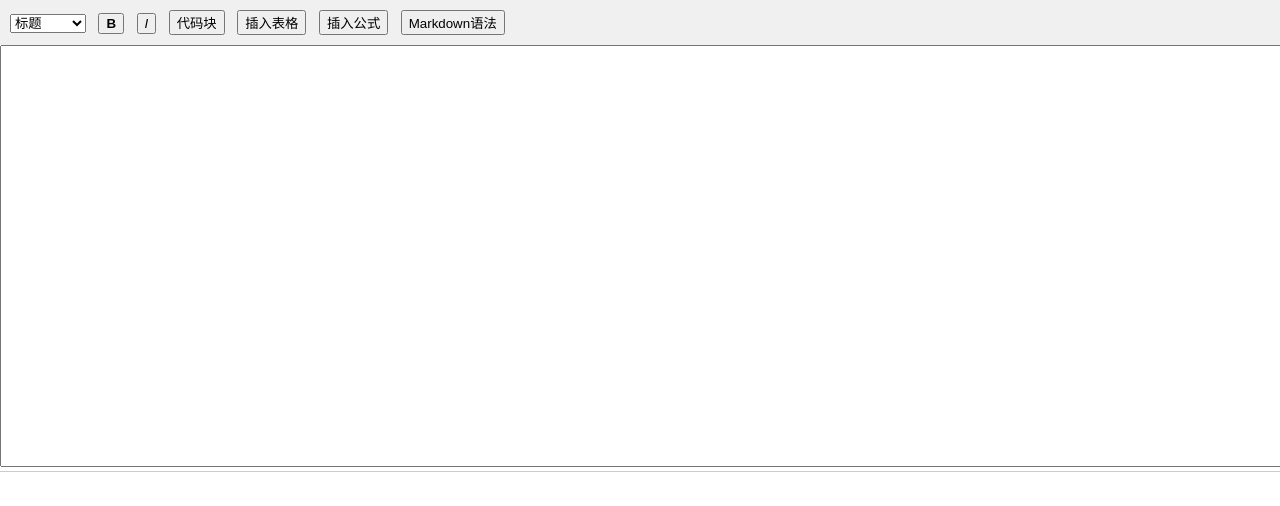
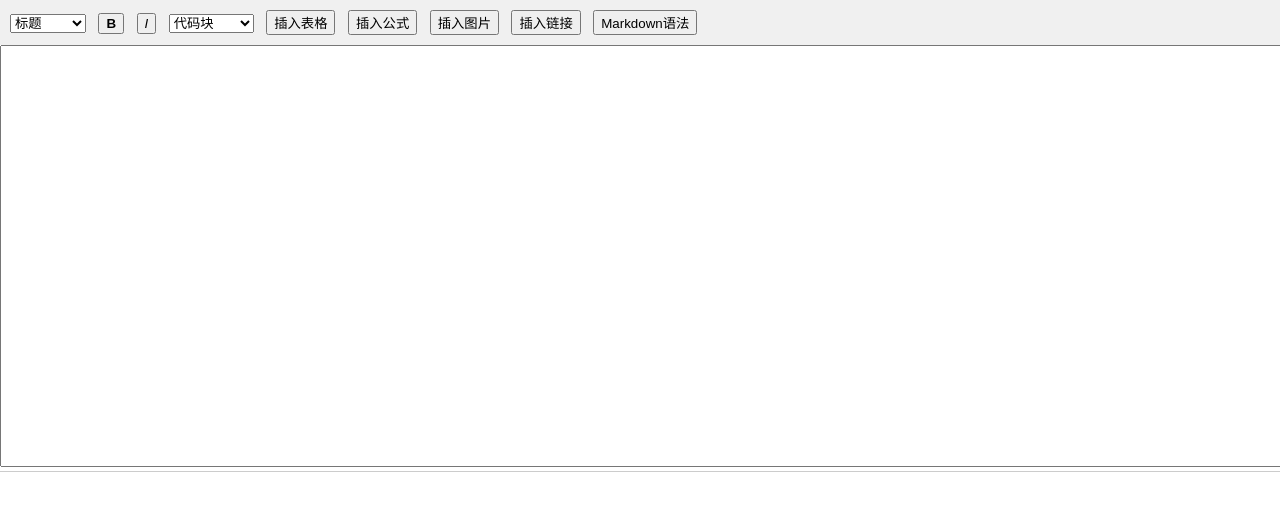
Before and after one commit to lszrfyx/Markdown-edit, a plain HTML site: page index.html in a window 1280 px wide. Shown: the top 506 px of the page. Drawn offline with nearby package versions, Linux system fonts and the light colour scheme.

Commit message:
Update index.html

````diff
--- a/index.html
+++ b/index.html
@@ -20,12 +20,12 @@
         .modal label { display: block; margin-top: 10px; }
         .modal input[type="number"] { width: 50px; margin-right: 8px; }
     </style>
-    <!-- 引入 marked.js 进行 Markdown 解析 -->
+    <!-- marked.js for Markdown parsing -->
     <script src="https://cdn.jsdelivr.net/npm/marked/marked.min.js"></script>
-    <!-- 引入 highlight.js 代码高亮 -->
+    <!-- highlight.js for code highlight -->
     <link rel="stylesheet" href="https://cdn.jsdelivr.net/npm/highlight.js@11.9.0/styles/github.min.css">
     <script src="https://cdn.jsdelivr.net/npm/highlight.js@11.9.0/lib/highlight.min.js"></script>
-    <!-- 引入 MathJax 进行公式渲染 -->
+    <!-- MathJax for formula render -->
     <script src="https://polyfill.io/v3/polyfill.min.js?features=es6"></script>
     <script type="text/javascript" id="MathJax-script" async
       src="https://cdn.jsdelivr.net/npm/mathjax@3/es5/tex-mml-chtml.js"></script>
@@ -42,9 +42,25 @@
     </select>
     <button onclick="insertAtCursor('**加粗文本**')"><b>B</b></button>
     <button onclick="insertAtCursor('*斜体文本*')"><i>I</i></button>
-    <button onclick="insertCodeBlock()">代码块</button>
+    <!-- 代码块多语言 -->
+    <select id="code-lang-select">
+        <option value="">代码块</option>
+        <option value="">无语言</option>
+        <option value="javascript">JavaScript</option>
+        <option value="python">Python</option>
+        <option value="html">HTML</option>
+        <option value="css">CSS</option>
+        <option value="cpp">C++</option>
+        <option value="c">C</option>
+        <option value="java">Java</option>
+        <option value="markdown">Markdown</option>
+        <option value="json">JSON</option>
+        <option value="bash">Bash</option>
+    </select>
     <button onclick="showTableModal()">插入表格</button>
     <button onclick="showFormulaModal()">插入公式</button>
+    <button onclick="insertImage()">插入图片</button>
+    <button onclick="insertLink()">插入链接</button>
     <button onclick="openMarkdownGuide()">Markdown语法</button>
 </div>
 <textarea id="editor"></textarea>
@@ -98,10 +114,21 @@ document.getElementById('heading-select').addEventListener('change', function()
     this.selectedIndex = 0;
 });
 
+// 代码块多语言插入
+document.getElementById('code-lang-select').addEventListener('change', function() {
+    let lang = this.value;
+    if (lang === "" && this.selectedIndex !== 0) {
+        insertCodeBlock('');
+    } else if (lang !== "") {
+        insertCodeBlock(lang);
+    }
+    this.selectedIndex = 0;
+});
+
 // 编辑器和预览联动
 document.getElementById('editor').addEventListener('input', updatePreview);
 window.onload = function() {
-    document.getElementById('editor').value = ''; // 去除默认欢迎语
+    document.getElementById('editor').value = '';
     updatePreview();
 };
 
@@ -116,9 +143,10 @@ function insertAtCursor(text) {
     updatePreview();
 }
 
-// 插入代码块，并自动选中代码区域
-function insertCodeBlock() {
-    insertAtCursor('\n```\n你的代码\n```\n');
+// 插入代码块，支持指定语言
+function insertCodeBlock(lang) {
+    if (!lang) lang = '';
+    insertAtCursor(`\n\`\`\`${lang}\n你的代码\n\`\`\`\n`);
 }
 
 // 表格弹窗逻辑
@@ -128,7 +156,6 @@ function showTableModal() {
 function closeTableModal() {
     document.getElementById('table-modal').style.display = 'none';
 }
-// 插入表格
 function insertTable() {
     const rows = parseInt(document.getElementById('table-rows').value) || 2;
     const cols = parseInt(document.getElementById('table-cols').value) || 2;
@@ -179,6 +206,24 @@ function insertFormula() {
     closeFormulaModal();
 }
 
+// 插入图片
+function insertImage() {
+    const url = prompt('请输入图片URL：');
+    if (url) {
+        const alt = prompt('请输入图片描述（可选）：') || '';
+        insertAtCursor(`![${alt}](${url})`);
+    }
+}
+
+// 插入链接
+function insertLink() {
+    const url = prompt('请输入链接URL：');
+    if (url) {
+        const text = prompt('请输入链接文本：') || url;
+        insertAtCursor(`[${text}](${url})`);
+    }
+}
+
 // Markdown语法按钮，直接新标签页打开官方语法
 function openMarkdownGuide() {
     window.open('https://www.markdownguide.org/basic-syntax/', '_blank');
````
